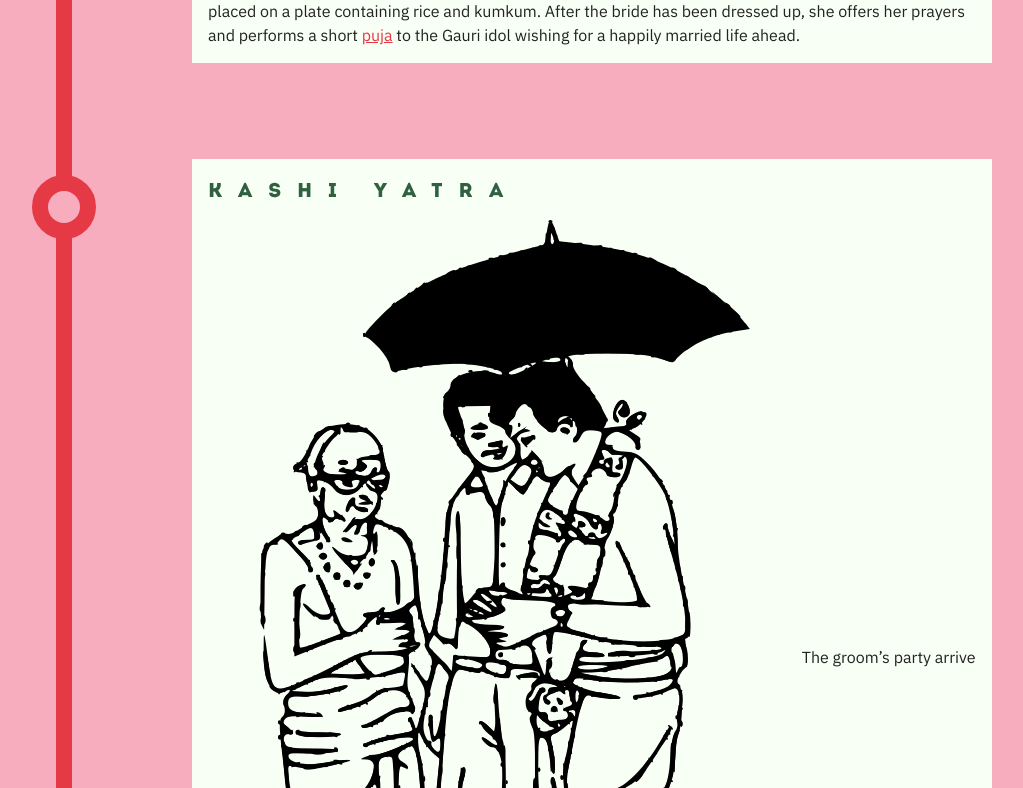
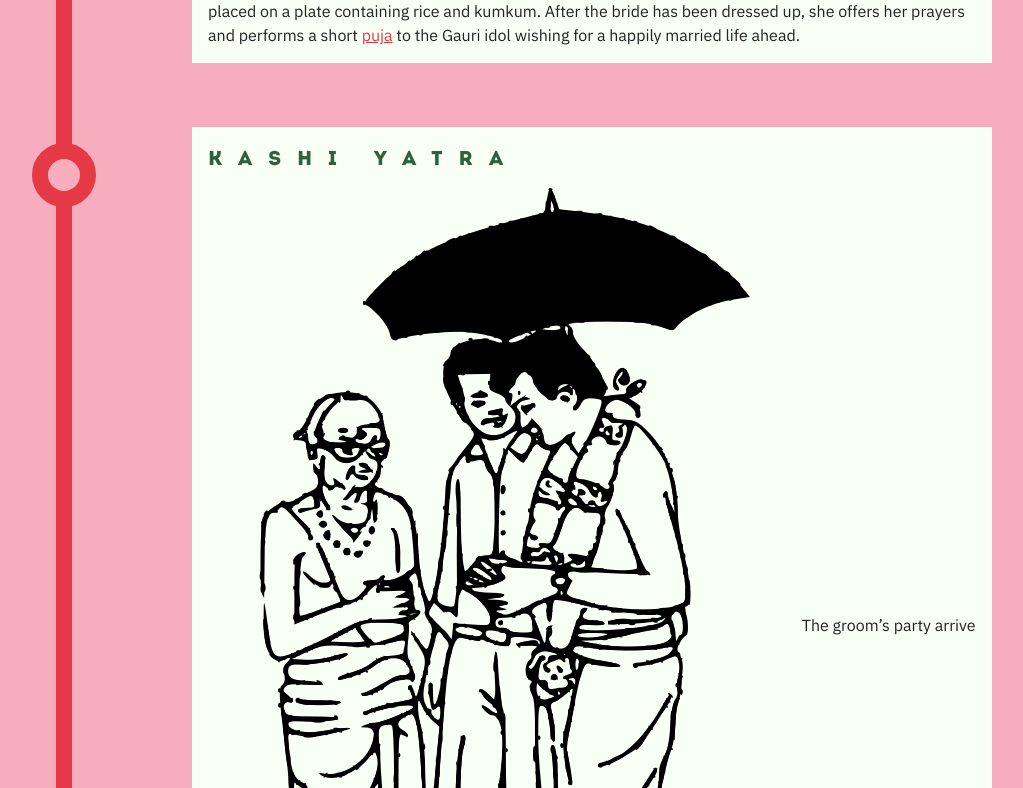
Before and after one commit to gvorbeck/wedding, a Gatsby site: page /schedule in a window 1280 px wide. Shown: the part 1132-1920 px from the top of the page, without its empty margins (248-1271 px from the left). Built offline with nearby package versions, Linux system fonts and the light colour scheme; Gatsby itself is replaced by a stand-in of ours.

Commit message:
schedule desktop spacing

```diff
--- a/src/styles/schedule.module.scss
+++ b/src/styles/schedule.module.scss
@@ -119,6 +119,7 @@
             @include media(m) {
                 top: 4.5rem;
                 left: -8.5rem;
+                height: calc(100% + 1rem);
             }
         }
 
@@ -137,6 +138,10 @@
         & + li {
             // position: relative;
             margin-top: 6rem;
+
+            @include media(m) {
+                margin-top: 4rem;
+            }
 
             // &::before {
             //     @include pseudo;
```
